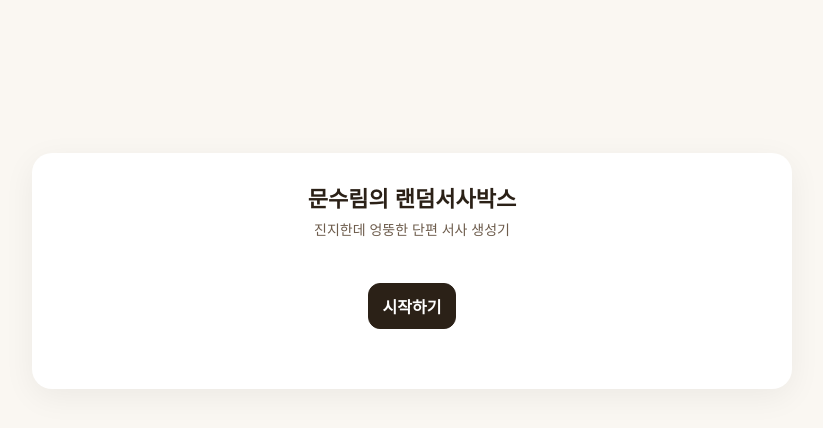
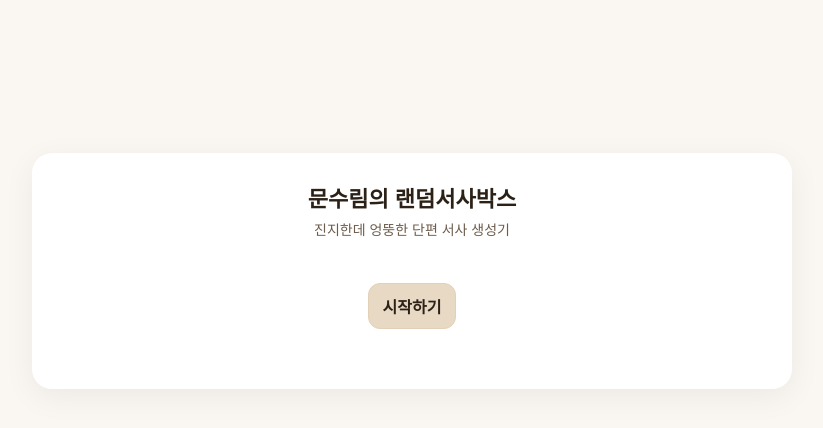
Before and after one commit to mightybooks/randomstorybox, a Next.js app: page /play in a window 1280 px wide. Shown: the top 428 px of the page, without its empty margins (228-1051 px from the left). Built offline with nearby package versions, Linux system fonts and the light colour scheme.

Commit message:
Update play.css

```diff
--- a/app/play/play.css
+++ b/app/play/play.css
@@ -96,10 +96,15 @@
 .rsb-btn:hover { background: #f8f4ef; }
 .rsb-btn:active { transform: translateY(1px); }
 .rsb-btn:disabled { opacity: .5; cursor: not-allowed; }
+/* 기존 진한 검정 대신, 배경보다 살짝 진한 따뜻한 톤 */
 .rsb-primary {
-  background: #2b2117; color: #fff; border-color: #2b2117;
+  background: #e8d9c5;     /* 배경(#faf7f2)보다 조금 더 진한 베이지 */
+  border-color: #e2d1b7;
+  color: #2b2117;          /* 어두운 갈색 텍스트 → 가독성 11.3:1 */
 }
-.rsb-primary:hover { background: #3a2d21; }
+.rsb-primary:hover  { background: #decbb0; }
+.rsb-primary:active { background: #d5c1a3; }
+
 
 /* 진행바 */
 .rsb-progress { height: 7px; background: #f1ece6; border-radius: 999px; margin-top: 18px; overflow: hidden; }
```
